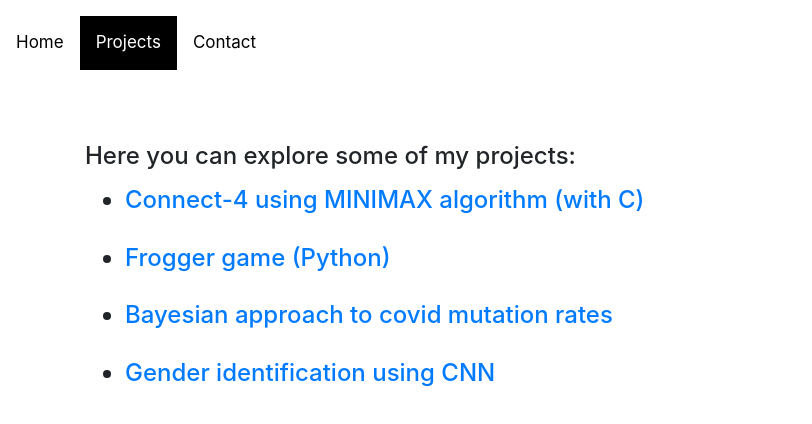
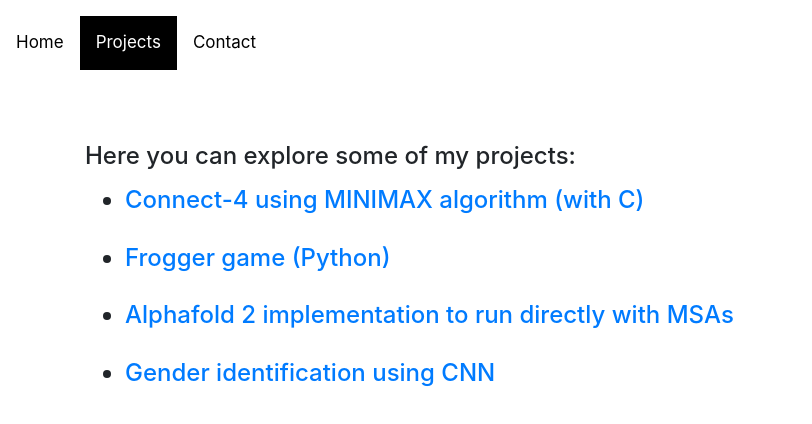
Before and after one commit to fbarenys/fbarenys.github.io, a plain HTML site: page cv.html in a window 1280 px wide. Shown: the part 100-524 px from the top of the page, without its empty margins (0-812 px from the left). Drawn offline with nearby package versions, Linux system fonts and the light colour scheme.

Commit message:
Update cv.html

```diff
--- a/cv.html
+++ b/cv.html
@@ -35,7 +35,7 @@
 			<br>
 			<li><a href="https://github.com/fbarenys/Frogger-git">Frogger game (Python)</a></li>
 			<br>
-			<li><a href="https://github.com/fbarenys/Covid_rep">Bayesian approach to covid mutation rates</a></li>
+			<li><a href="https://github.com/fbarenys/alphafold_MSA">Alphafold 2 implementation to run directly with MSAs</a></li>
 			<br>
 			<li><a href="https://github.com/fbarenys/Gender-recognition-with-CNN">Gender identification using CNN</a></li>
 		</ul>
```
